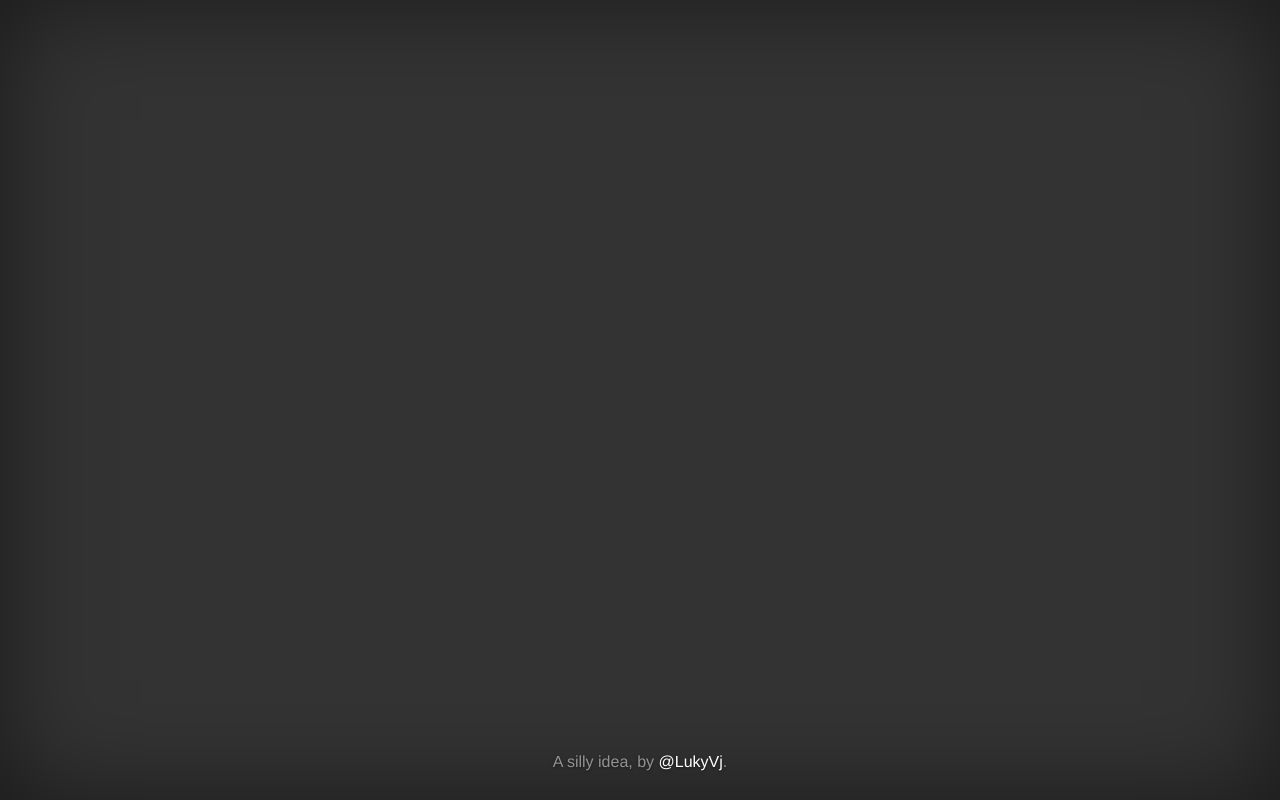
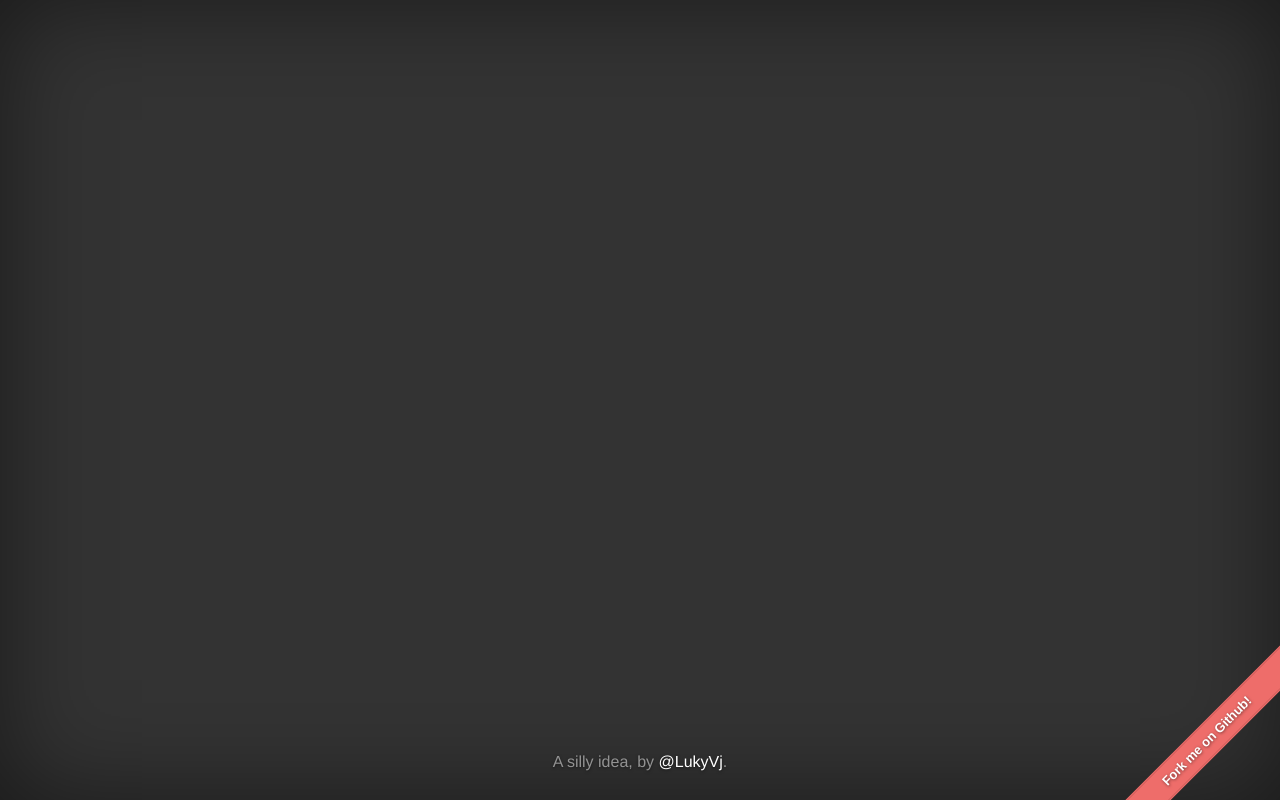
Before and after one commit to LukyVj/LetMeTakeASelfie, a plain HTML site: page index.html in a window 1280 px wide. Drawn offline with Linux system fonts and the light colour scheme; files that its build step writes are made by us from their sources.

Commit message:
Update codes, reset.css & Fork me ribbon added.

```diff
--- a/index.html
+++ b/index.html
@@ -26,6 +26,11 @@
             <p class="browsehappy">You are using an <strong>outdated</strong> browser. Please <a href="http://browsehappy.com/">upgrade your browser</a> to improve your experience.</p>
             <![endif]-->
 
+            <div id="ribbon-container">
+              <div id="ribbon">
+                <h2><a href="https://github.com/LukyVj/LetMeTakeASelfie">Fork me on Github!</a></h2>
+            </div>
+        </div>
         <div class="site-wrapper">
             <div id="let-me-take-a-selfie"><ul></ul></div>
             <div class="site-wrapper-inner">
```
Also changed, not shown: 1 other file. Lines whose indentation alone changed are shown as unchanged.
